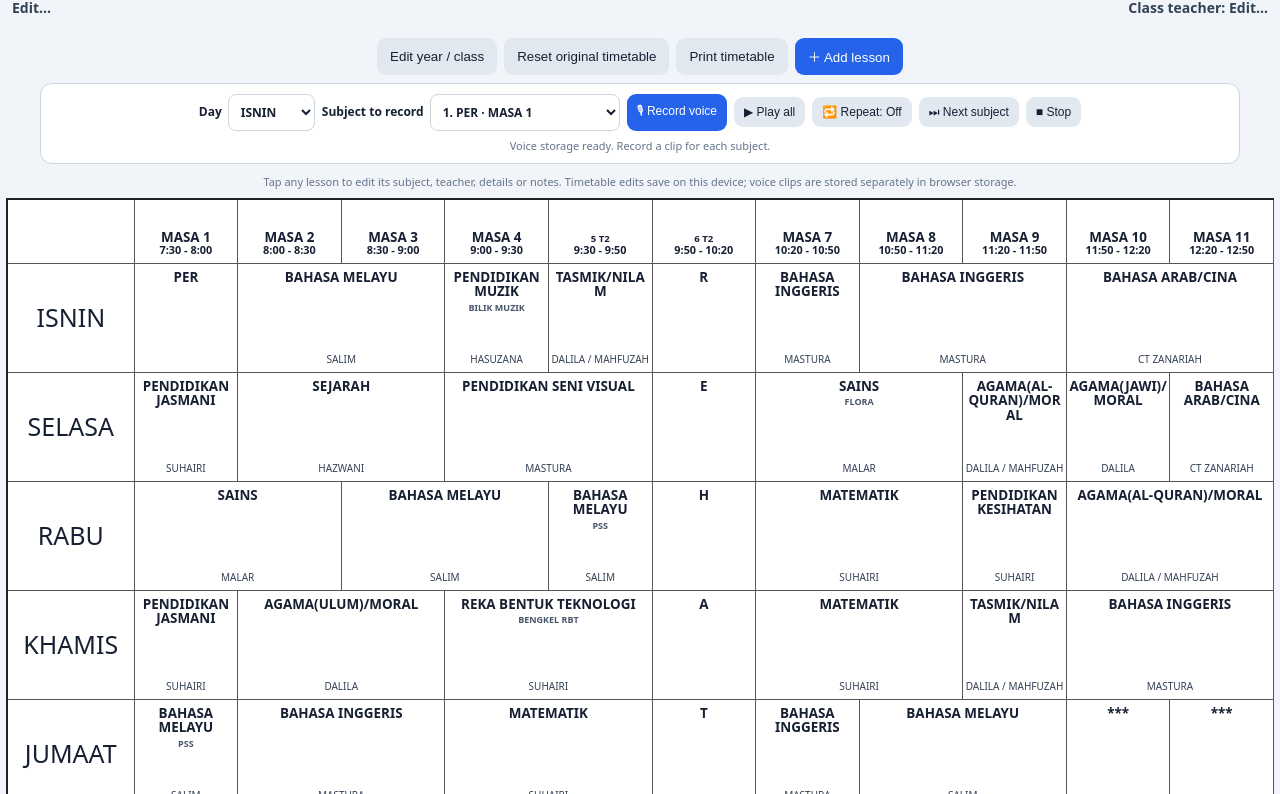
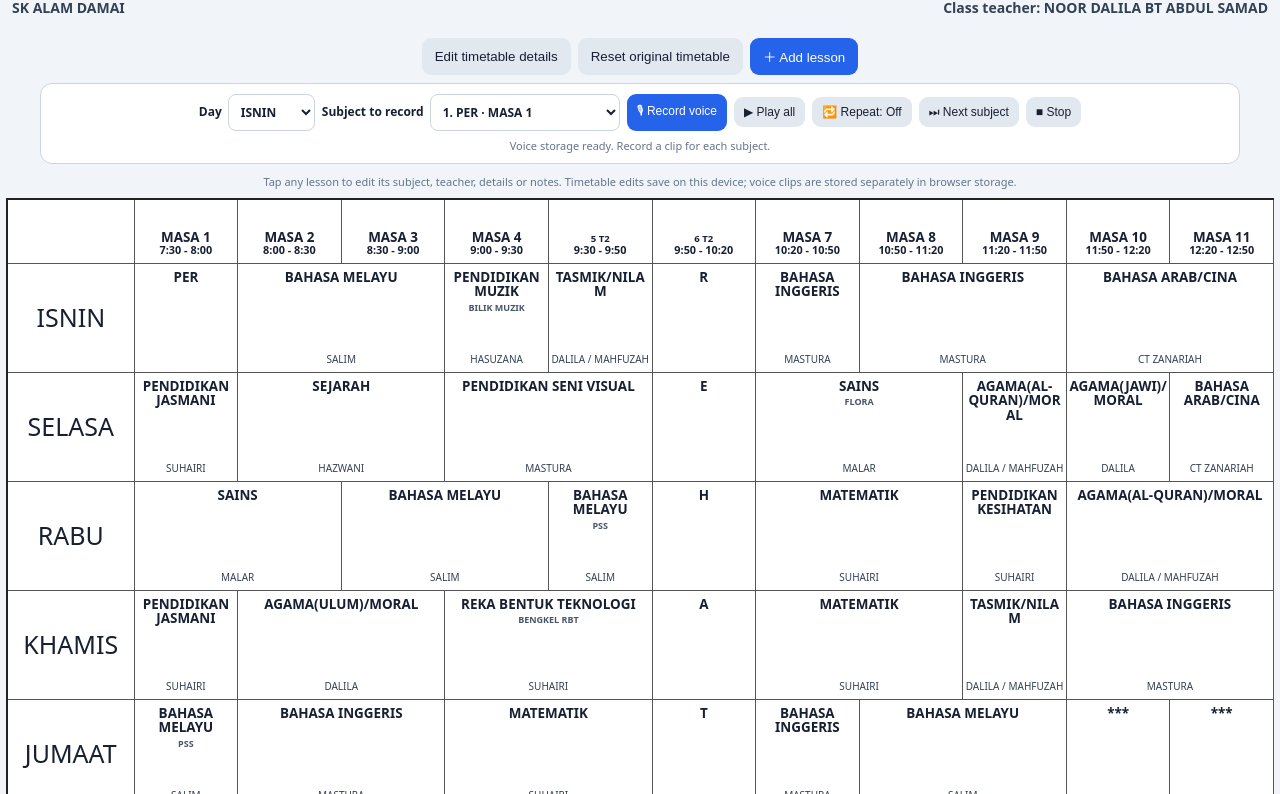
Before and after one commit to huhudmuttakin-hash/school-interactive-timetable, a plain HTML site: page index.html in a window 1280 px wide. Shown: the part 109-903 px from the top of the page. Drawn offline with Linux system fonts and the light colour scheme.

Commit message:
Add files via upload

```diff
--- a/index.html
+++ b/index.html
@@ -55,8 +55,6 @@ textarea{min-height:100px;resize:vertical}
 .voice-panel .repeat-on{background:#7c3aed;color:#fff}
 @media(max-width:700px){.voice-panel{gap:5px;padding:7px;margin:4px auto 7px}.voice-panel button{font-size:10px;padding:7px 8px}.voice-panel label{font-size:10px}.voice-panel select{font-size:10px;max-width:135px;padding:6px}}
 
-@media print{body{background:white}.toolbar,.hint{display:none}.table-wrap{padding:0;overflow:visible}.timetable{min-width:0;grid-template-columns:105px repeat(11,1fr);grid-template-rows:72px repeat(5,130px)}.cell{break-inside:avoid}}
-
 /* Landscape phone: fit the complete timetable into the visible screen */
 @media (orientation:landscape) and (max-height:600px){
  html,body{height:100%;overflow:hidden}
@@ -89,14 +87,13 @@ textarea{min-height:100px;resize:vertical}
 </head>
 <body>
 <header>
-  <h1 id="mainTitle">JADUAL WAKTU TAHUN 2026 (EDIT...)</h1>
+  <h1 id="mainTitle">JADUAL WAKTU TAHUN 2026 (3.1)</h1>
   <h2 id="classLine">5 ASPIRASI</h2>
-  <div class="meta"><span id="schoolLine">EDIT...</span><span id="teacherLine">Class teacher: EDIT...</span></div>
+  <div class="meta"><span id="schoolLine">SK ALAM DAMAI</span><span id="teacherLine">Class teacher: NOOR DALILA BT ABDUL SAMAD</span></div>
 </header>
 <div class="toolbar">
-  <button id="editHeader">Edit year / class</button>
+  <button id="editHeader">Edit timetable details</button>
   <button id="reset">Reset original timetable</button>
-  <button id="print">Print timetable</button>
   <button class="primary" id="add">＋ Add lesson</button>
 </div>
 <section class="voice-panel" aria-label="Voice controls">
@@ -190,9 +187,9 @@ const original=[
 let lessons=[];
 const storageKey="aspirasi-timetable-v1";
 const headerKey="aspirasi-timetable-header-v1";
-let headerSettings={year:"2026",className:"Edit...",school:"Edit...",teacher:"Edit..."};
-function loadHeader(){try{const v=JSON.parse(localStorage.getItem(headerKey)||"null");if(v)headerSettings={...headerSettings,...v}}catch(e){};renderHeader()}
-function renderHeader(){document.getElementById("mainTitle").textContent=`JADUAL WAKTU TAHUN ${headerSettings.year} (3.1)`;document.getElementById("classLine").textContent=headerSettings.className;document.getElementById("schoolLine").textContent=headerSettings.school;document.getElementById("teacherLine").textContent=`Class teacher: ${headerSettings.teacher}`}
+let headerSettings={title:"JADUAL WAKTU TAHUN 2026 (3.1)",year:"2026",className:"5 ASPIRASI",school:"SK ALAM DAMAI",teacher:"NOOR DALILA BT ABDUL SAMAD"};
+function loadHeader(){try{const v=JSON.parse(localStorage.getItem(headerKey)||"null");if(v)headerSettings={...headerSettings,...v};if(!headerSettings.title)headerSettings.title=`JADUAL WAKTU TAHUN ${headerSettings.year||"2026"} (3.1)`}catch(e){};renderHeader()}
+function renderHeader(){document.getElementById("mainTitle").textContent=headerSettings.title;document.getElementById("classLine").textContent=headerSettings.className;document.getElementById("schoolLine").textContent=headerSettings.school;document.getElementById("teacherLine").textContent=`Class teacher: ${headerSettings.teacher}`;document.title=headerSettings.title+" — Interactive Timetable"}
 function fresh(){return original.map((a,i)=>({id:i,day:a[0],start:a[1],span:a[2],subject:a[3],teacher:a[4],detail:a[5],notes:""}))}
 function load(){try{const s=localStorage.getItem(storageKey);lessons=s?JSON.parse(s):fresh();if(!Array.isArray(lessons))lessons=fresh()}catch(e){lessons=fresh()}}
 function save(){localStorage.setItem(storageKey,JSON.stringify(lessons))}
@@ -235,13 +232,12 @@ document.getElementById("editForm").addEventListener("submit",e=>{
 document.getElementById("delete").onclick=()=>{if(currentId!==null&&confirm("Delete this lesson?")){lessons=lessons.filter(x=>x.id!==currentId);save();dlg.close();render();updateVoiceSubjects()}};
 document.getElementById("cancel").onclick=()=>dlg.close();
 document.getElementById("reset").onclick=()=>{if(confirm("Restore the timetable exactly as the supplied image? This replaces your edits and notes.")){lessons=fresh();save();render();updateVoiceSubjects()}};
-document.getElementById("print").onclick=()=>window.print();
 document.getElementById("editHeader").onclick=()=>{
- const year=prompt("Timetable year:",headerSettings.year);if(year===null)return;
+ const title=prompt("Timetable title:",headerSettings.title);if(title===null)return;
  const className=prompt("Class name:",headerSettings.className);if(className===null)return;
  const school=prompt("School name:",headerSettings.school);if(school===null)return;
  const teacher=prompt("Class teacher:",headerSettings.teacher);if(teacher===null)return;
- headerSettings={year:year.trim()||headerSettings.year,className:className.trim()||headerSettings.className,school:school.trim()||headerSettings.school,teacher:teacher.trim()||headerSettings.teacher};
+ headerSettings={...headerSettings,title:title.trim()||headerSettings.title,className:className.trim()||headerSettings.className,school:school.trim()||headerSettings.school,teacher:teacher.trim()||headerSettings.teacher};
  localStorage.setItem(headerKey,JSON.stringify(headerSettings));renderHeader();
 };
 document.getElementById("add").onclick=()=>{
```
